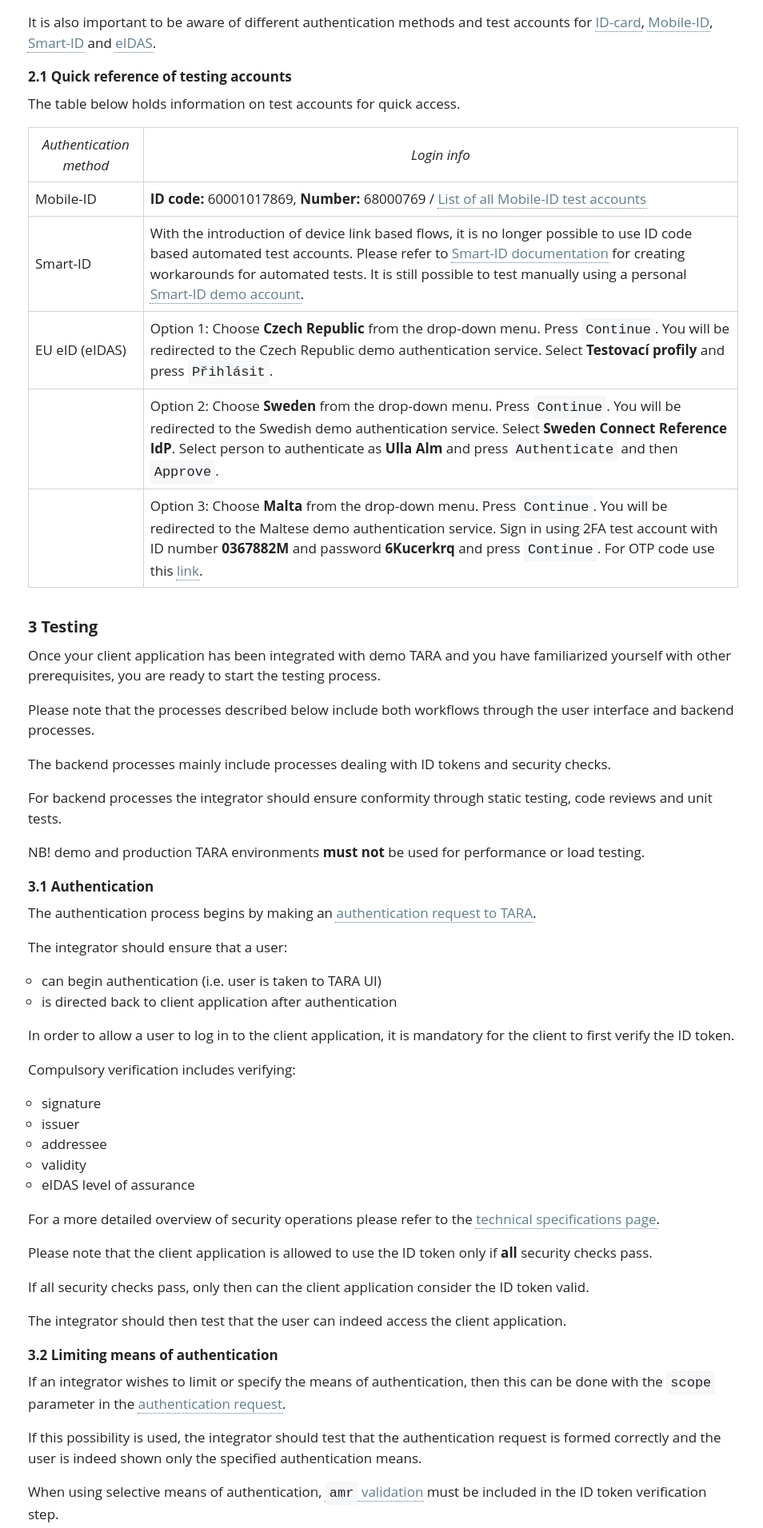
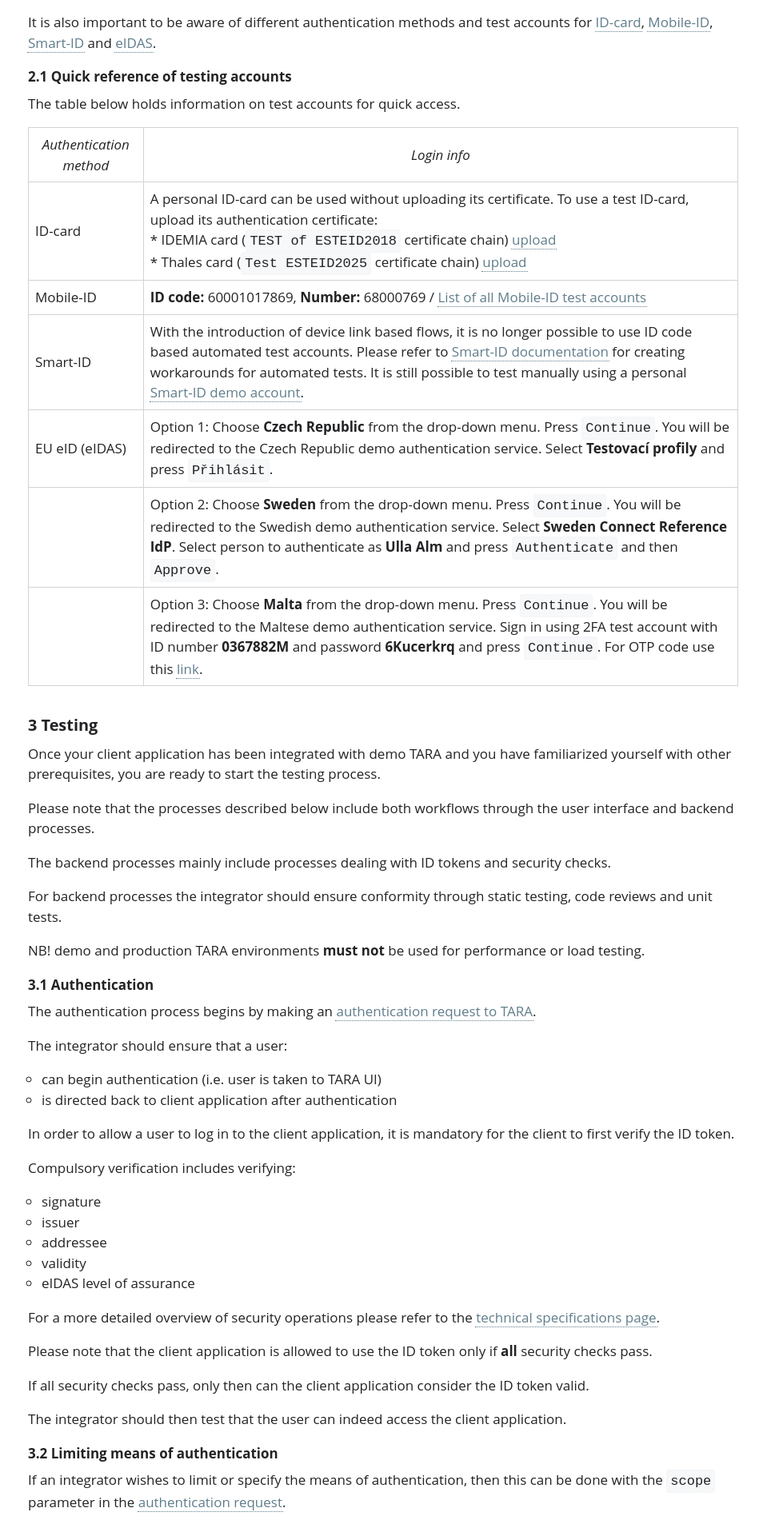
Before and after one commit to e-gov/TARA-Doku, a Jekyll site: the page built from Testing.md, in a window 1280 px wide. Shown: the part 908-2819 px from the top of the page at 80% size, without its empty margins (323-1277 px from the left). Built offline with Jekyll 4.4.1, drawn with Linux system fonts in a browser that asks for light colours; our own code applies the rules of GitHub Pages for plain Markdown files.

Commit message:
AUT-2658 Describe ID-card usage for testing

```diff
--- a/Testing.md
+++ b/Testing.md
@@ -32,6 +32,7 @@ The table below holds information on test accounts for quick access.
 
 | Authentication method | Login info                                                                                                                                                                                         |
 |-----------------------|----------------------------------------------------------------------------------------------------------------------------------------------------------------------------------------------------|
+| ID-card               | A personal ID-card can be used without uploading its certificate. To use a test ID-card, upload its authentication certificate:<br/>* IDEMIA card (`TEST of ESTEID2018` certificate chain) [upload](https://demo.sk.ee/upload_cert/)<br/>* Thales card (`Test ESTEID2025` certificate chain) [upload](https://ocsp-test.eidpki.ee/ui/) |
 | Mobile-ID             | **ID code:** 60001017869, **Number:** 68000769 / [List of all Mobile-ID test accounts](https://github.com/SK-EID/MID/wiki/Test-number-for-automated-testing-in-DEMO#test-numbers-for-automated-testing) |
 | Smart-ID              | With the introduction of device link based flows, it is no longer possible to use ID code based automated test accounts. Please refer to [Smart-ID documentation](https://sk-eid.github.io/smart-id-documentation/rp-api/mock_service.html) for creating workarounds for automated tests. It is still possible to test manually using a personal [Smart-ID demo account](https://sk-eid.github.io/smart-id-documentation/demo.html).
 | EU eID (eIDAS)        | Option 1: Choose **Czech Republic** from the drop-down menu. Press `Continue`. You will be redirected to the Czech Republic demo authentication service. Select **Testovací profily** and press `Přihlásit`.
```
